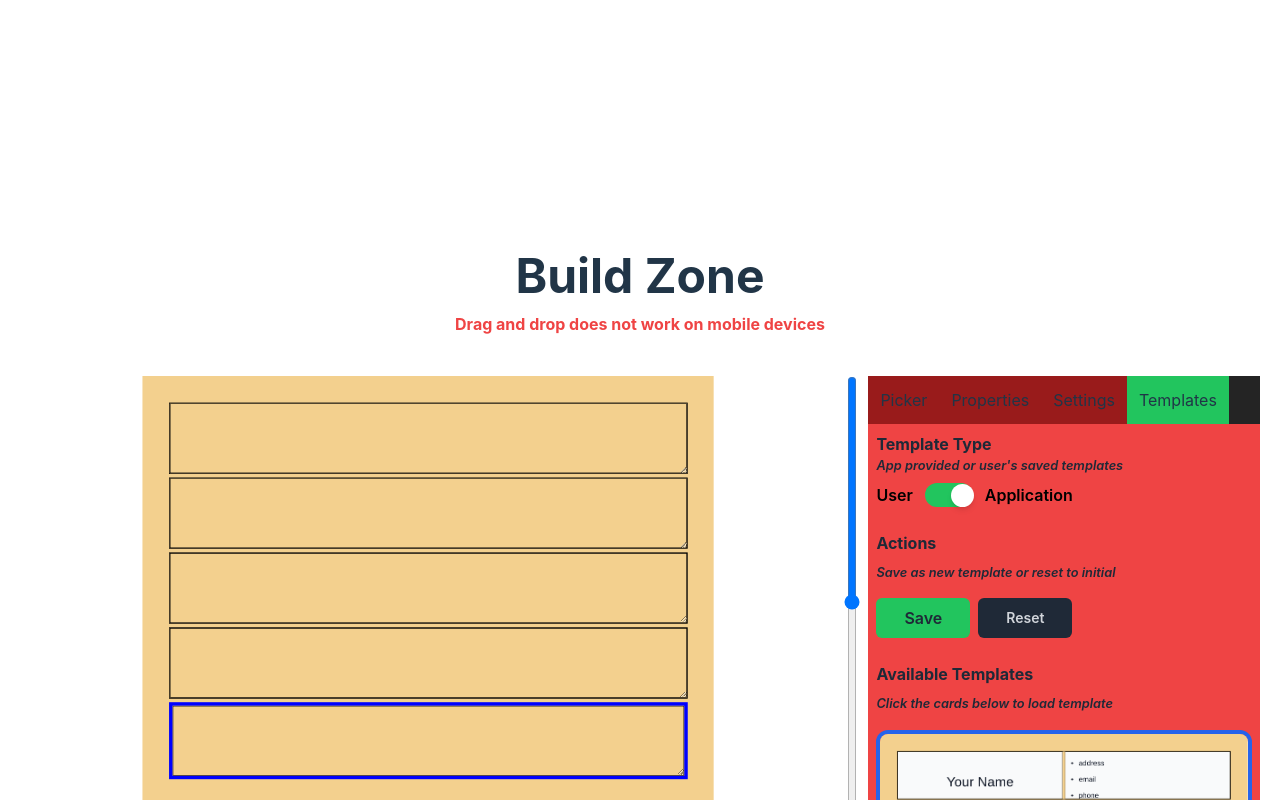
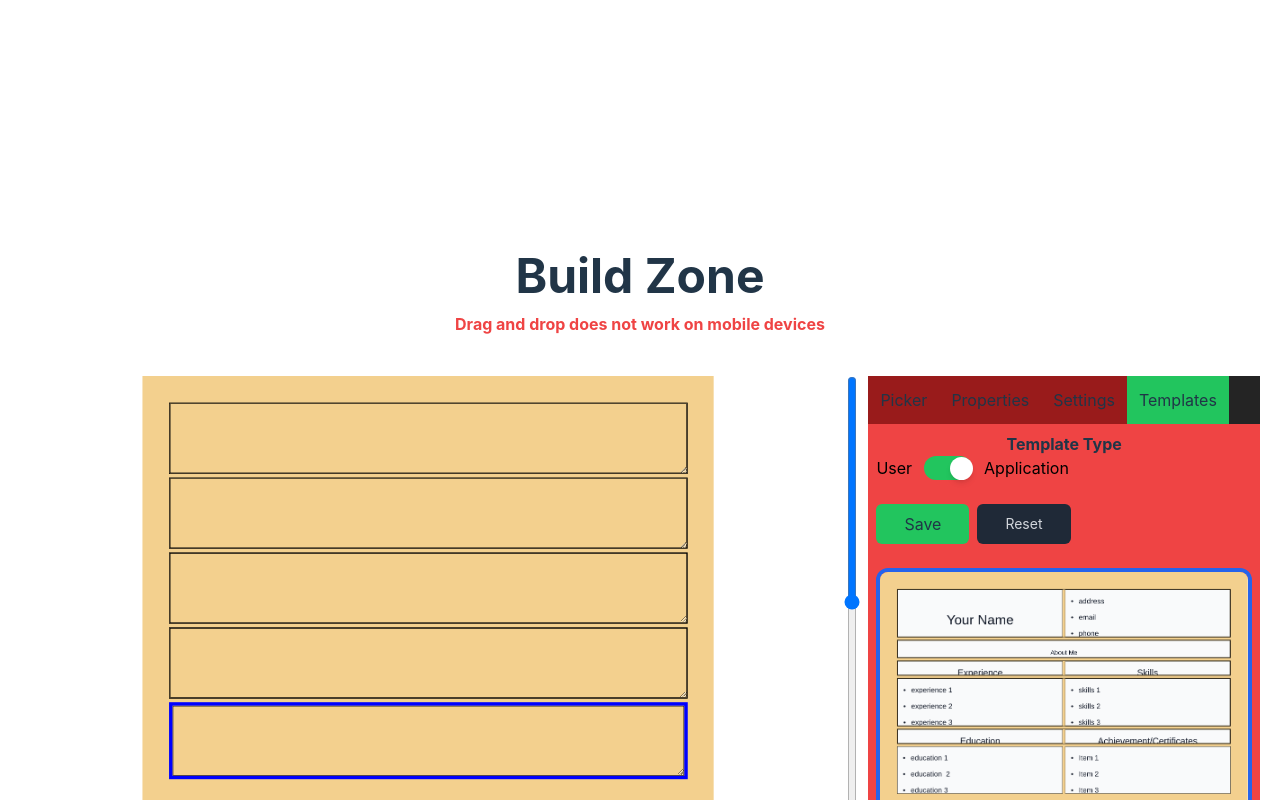
Before and after one commit to Metalax0/resume-builder, a React (Vite) app: page / in a window 1280 px wide. Both pictures are taken after a click on the button "Templates". Shown: the part 612-1412 px from the top of the page. Built offline with nearby package versions, Linux system fonts and the light colour scheme; the HTML template or start-up script is replaced by a standard one.

Commit message:
Refactor/ moved templates logic into hook for future reuse

```diff
--- a/src/components/sections/tabs/index.tsx
+++ b/src/components/sections/tabs/index.tsx
@@ -20,7 +20,6 @@ export const Tabs = () => {
     const { drag } = useRowsAndColumns();
     const { setDraggedElement, setSelectedRef } = useStageContext();
 
-    // Hooks for managing behavior
     useDraggableElements(drag, setDraggedElement, setSelectedRef);
     useSelectionHighlight(
         manageSelectionHighlight,
--- a/src/components/sections/tabs/templates/index.tsx
+++ b/src/components/sections/tabs/templates/index.tsx
@@ -1,194 +1,66 @@
-import { useEffect, useState, useCallback } from "react";
-import {
-    applicationTemplateArr,
-    defaultInitialTemplate,
-} from "../../../../data/templateData";
-import { BttnTypeEnum } from "../../../../types/button";
-import { TemplateRefinedType } from "../../../../types/templates";
-import {
-    recreateDOM,
-    serializeDOM,
-} from "../../../../util/JsonAndDomConversion";
+import { useSettingsContext } from "../../../context/settingsContext";
+import { useTemplatesContext } from "../../../context/templatesContext";
 import { Button } from "../../../atoms/button";
 import { ToggleSwitch } from "../../../atoms/toggle-switch";
-import { useSettingsContext } from "../../../context/settingsContext";
-import { useTemplatesContext } from "../../../context/templatesContext";
-import {
-    deleteTemplateFromIndexDB,
-    fetchAllTemplatesFromIndexDB,
-    fetchTemplateFromIndexDB,
-    saveTemplatetoIndexDB,
-} from "../../../../index-db/db";
 import { TemplateList } from "../../../molecules/templateList";
-import { useNotification } from "../../../context/notificationContext";
+import { BttnTypeEnum } from "../../../../types/button";
+import { applicationTemplateArr } from "../../../../data/templateData";
+import { useTemplateManager } from "../../../../hooks/useTemplateManager";
 
 export const TemplatesTab = () => {
     const { templatesState, templatesDispatch } = useTemplatesContext();
     const { settingsState, settingsDispatch } = useSettingsContext();
-    const [userTemplates, setUserTemplates] = useState<TemplateRefinedType[]>(
-        []
-    );
-    const { addNotification } = useNotification();
-
     const currentStage = settingsState.pdfRef.current as HTMLElement;
 
-    // Fetch all user templates from IndexedDB
-    const fetchUserTemplates = useCallback(async () => {
-        try {
-            const templates = await fetchAllTemplatesFromIndexDB();
-            setUserTemplates(templates as TemplateRefinedType[]);
-        } catch (error) {
-            console.error("Error fetching templates:", error);
-        }
-    }, []);
-
-    useEffect(() => {
-        fetchUserTemplates();
-    }, [
-        fetchUserTemplates,
-        settingsState.pdfRef,
-        templatesState.showAppTemplate,
-    ]);
-
-    const updatePdfRef = (newStage: HTMLElement) => {
-        settingsDispatch({
-            value: {
-                pdfRef: { current: newStage } as React.RefObject<HTMLElement>,
-            },
+    const {
+        userTemplates,
+        saveTemplate,
+        resetTemplate,
+        handleClickTemplate,
+        deleteTemplate,
+    } = useTemplateManager({
+        currentStage,
+        settingsDispatch,
+        templatesDispatch,
+        templatesState,
+        applicationTemplateArr,
     });
-        currentStage.replaceWith(newStage);
-    };
-
-    const handleToggleTemplateType = () => {
-        templatesDispatch({
-            value: { showAppTemplate: !templatesState.showAppTemplate },
-        });
-    };
-
-    const handleResetTemplate = () => {
-        try {
-            const newStage = recreateDOM(
-                defaultInitialTemplate.data
-            ) as HTMLElement;
-            updatePdfRef(newStage);
-            addNotification("success", "Template Reset Successful!");
-        } catch (error) {
-            console.error("Error reseting template", error);
-            addNotification("error", "Error Reseting Template!");
-        }
-    };
-
-    const handleSaveTemplate = async () => {
-        try {
-            const serializedDOM = serializeDOM(currentStage);
-            await saveTemplatetoIndexDB(serializedDOM);
-            addNotification("success", "User Template Saved!");
-            fetchUserTemplates();
-        } catch (error) {
-            console.error("Error saving template:", error);
-            addNotification("error", "Error Saving User Template!");
-        }
-    };
-
-    const handleLoadTemplate = async (id: number, isAppTemplate: boolean) => {
-        let newStage: HTMLElement | null = null;
-
-        if (isAppTemplate) {
-            const template = applicationTemplateArr.find(
-                (item) => item.id === id
-            );
-            if (template) newStage = recreateDOM(template.data) as HTMLElement;
-        } else {
-            const templateFromIndexDB = await fetchTemplateFromIndexDB(id);
-            if (templateFromIndexDB)
-                newStage = recreateDOM(templateFromIndexDB) as HTMLElement;
-        }
-
-        if (newStage && newStage !== currentStage) {
-            updatePdfRef(newStage);
-        }
-    };
-
-    const handleClickTemplate = (id: number) => {
-        const isAppTemplate = templatesState.showAppTemplate;
-        const activeIndexKey = isAppTemplate
-            ? "activeAppTemplateIndex"
-            : "activeUserTemplateIndex";
-        const inactiveIndexKey = isAppTemplate
-            ? "activeUserTemplateIndex"
-            : "activeAppTemplateIndex";
-
-        templatesDispatch({
-            value: {
-                [activeIndexKey]: id,
-                [inactiveIndexKey]: -1,
-            },
-        });
-        handleLoadTemplate(id, isAppTemplate);
-    };
-
-    const handleDeleteTemplate = async (
-        e: React.MouseEvent<HTMLButtonElement>,
-        id: number
-    ) => {
-        e.stopPropagation();
-        try {
-            await deleteTemplateFromIndexDB(id);
-            addNotification("success", "User Template Deleted!");
-            fetchUserTemplates();
-        } catch (error) {
-            console.error("Error deleting template:", error);
-            addNotification("error", "Error Deleting User Template!");
-        }
-    };
 
     return (
-        <div
-            className="flex flex-col items-start flex-1 gap-6 bg-red-500 font-semibold text-gray-800"
-            onDragOver={(e) => e.preventDefault()}
-        >
-            <div className="flex flex-col items-start">
+        <div className="flex flex-col gap-6">
+            <div>
                 <p className="font-bold">Template Type</p>
-                <small className="mb-2 italic">
-                    App provided or user's saved templates
-                </small>
                 <ToggleSwitch
                     id="template-toggle"
                     labelOn="Application"
                     labelOff="User"
                     isToggled={templatesState.showAppTemplate}
-                    action={handleToggleTemplateType}
+                    action={() =>
+                        templatesDispatch({
+                            value: {
+                                showAppTemplate:
+                                    !templatesState.showAppTemplate,
+                            },
+                        })
+                    }
                 />
             </div>
 
-            <div className="flex flex-col items-start gap-2">
-                <p className="font-bold">Actions</p>
-                <small className="mb-2 italic">
-                    Save as new template or reset to initial
-                </small>
             <div className="flex gap-2">
                 <Button
                     bttnName="Save"
                     bttnType={BttnTypeEnum.primary}
-                        bttnAction={handleSaveTemplate}
+                    bttnAction={saveTemplate}
                 />
                 <Button
                     bttnName="Reset"
                     bttnType={BttnTypeEnum.tersary}
-                        bttnAction={handleResetTemplate}
+                    bttnAction={resetTemplate}
                 />
             </div>
-            </div>
 
-            <div className="flex flex-col items-start gap-2 pb-5">
-                <p className="font-bold">Available Templates</p>
-                <small className="mb-2 italic">
-                    Click the cards below to load template
-                </small>
             <TemplateList
-                    target={
-                        templatesState.showAppTemplate ? "Application" : "User"
-                    }
+                target={templatesState.showAppTemplate ? "Application" : "User"}
                 templates={
                     templatesState.showAppTemplate
                         ? applicationTemplateArr
@@ -200,9 +72,11 @@ export const TemplatesTab = () => {
                         : templatesState.activeUserTemplateIndex
                 }
                 onClickTemplate={handleClickTemplate}
-                    onDeleteTemplate={handleDeleteTemplate}
+                onDeleteTemplate={(e, id) => {
+                    e.stopPropagation();
+                    deleteTemplate(id);
+                }}
             />
-            </div>
         </div>
     );
 };
--- /dev/null
+++ b/src/hooks/useTemplateManager.ts
@@ -0,0 +1,147 @@
+import { useEffect, useState, useCallback } from "react";
+import { SettingsActionType } from "../types/settings";
+import {
+    TemplateRefinedType,
+    TemplatesActionType,
+    TemplatesStateType,
+} from "../types/templates";
+import { useNotification } from "../components/context/notificationContext";
+import {
+    deleteTemplateFromIndexDB,
+    fetchAllTemplatesFromIndexDB,
+    fetchTemplateFromIndexDB,
+    saveTemplatetoIndexDB,
+} from "../index-db/db";
+import { recreateDOM, serializeDOM } from "../util/JsonAndDomConversion";
+import { defaultInitialTemplate } from "../data/templateData";
+
+interface UseTemplateManagerParams {
+    currentStage: HTMLElement;
+    settingsDispatch: React.Dispatch<SettingsActionType>;
+    templatesDispatch: React.Dispatch<TemplatesActionType>;
+    templatesState: TemplatesStateType;
+    applicationTemplateArr: TemplateRefinedType[];
+}
+
+export const useTemplateManager = ({
+    currentStage,
+    settingsDispatch,
+    templatesDispatch,
+    templatesState,
+    applicationTemplateArr,
+}: UseTemplateManagerParams) => {
+    const [userTemplates, setUserTemplates] = useState<TemplateRefinedType[]>(
+        []
+    );
+    const { addNotification } = useNotification();
+
+    // Fetch all user templates from IndexedDB
+    const fetchUserTemplates = useCallback(async () => {
+        try {
+            const templates = await fetchAllTemplatesFromIndexDB();
+            setUserTemplates(templates as TemplateRefinedType[]);
+        } catch (error) {
+            console.error("Error fetching templates:", error);
+        }
+    }, []);
+
+    useEffect(() => {
+        fetchUserTemplates();
+    }, [fetchUserTemplates]);
+
+    // Update pdfRef and replace the DOM
+    const updatePdfRef = (newStage: HTMLElement) => {
+        settingsDispatch({
+            value: {
+                pdfRef: { current: newStage } as React.RefObject<HTMLElement>,
+            },
+        });
+        currentStage.replaceWith(newStage);
+    };
+
+    // Save template
+    const saveTemplate = async () => {
+        try {
+            const serializedDOM = serializeDOM(currentStage);
+            await saveTemplatetoIndexDB(serializedDOM);
+            addNotification("success", "User Template Saved!");
+            fetchUserTemplates();
+        } catch (error) {
+            console.error("Error saving template:", error);
+            addNotification("error", "Error Saving User Template!");
+        }
+    };
+
+    // Reset to default template
+    const resetTemplate = () => {
+        try {
+            const newStage = recreateDOM(
+                defaultInitialTemplate.data
+            ) as HTMLElement;
+            updatePdfRef(newStage);
+            addNotification("success", "Template Reset Successful!");
+        } catch (error) {
+            console.error("Error resetting template", error);
+            addNotification("error", "Error Resetting Template!");
+        }
+    };
+
+    // Load template
+    const loadTemplate = async (id: number, isAppTemplate: boolean) => {
+        let newStage: HTMLElement | null = null;
+
+        if (isAppTemplate) {
+            const template = applicationTemplateArr.find(
+                (item) => item.id === id
+            );
+            if (template) newStage = recreateDOM(template.data) as HTMLElement;
+        } else {
+            const templateFromIndexDB = await fetchTemplateFromIndexDB(id);
+            if (templateFromIndexDB)
+                newStage = recreateDOM(templateFromIndexDB) as HTMLElement;
+        }
+
+        if (newStage && newStage !== currentStage) {
+            updatePdfRef(newStage);
+        }
+    };
+
+    // Handle clicking a template
+    const handleClickTemplate = (id: number) => {
+        const isAppTemplate = templatesState.showAppTemplate;
+        const activeIndexKey = isAppTemplate
+            ? "activeAppTemplateIndex"
+            : "activeUserTemplateIndex";
+        const inactiveIndexKey = isAppTemplate
+            ? "activeUserTemplateIndex"
+            : "activeAppTemplateIndex";
+
+        templatesDispatch({
+            value: {
+                [activeIndexKey]: id,
+                [inactiveIndexKey]: -1,
+            },
+        });
+        loadTemplate(id, isAppTemplate);
+    };
+
+    // Delete a template
+    const deleteTemplate = async (id: number) => {
+        try {
+            await deleteTemplateFromIndexDB(id);
+            addNotification("success", "User Template Deleted!");
+            fetchUserTemplates();
+        } catch (error) {
+            console.error("Error deleting template:", error);
+            addNotification("error", "Error Deleting User Template!");
+        }
+    };
+
+    return {
+        userTemplates,
+        saveTemplate,
+        resetTemplate,
+        handleClickTemplate,
+        deleteTemplate,
+    };
+};
```
Also changed, not shown: src/hooks/useDraggableElements.ts (renamed from src/hooks/useDraggableElements.tsx), src/hooks/useGridsAndOutlines.ts (renamed from src/hooks/useGridsAndOutlines.tsx), src/hooks/useRowsAndColumns.ts (renamed from src/hooks/useRowsAndColumns.tsx), src/hooks/useSelectionHighlight.ts (renamed from src/hooks/useSelectionHighlight.tsx). Lines whose indentation alone changed are shown as unchanged.
